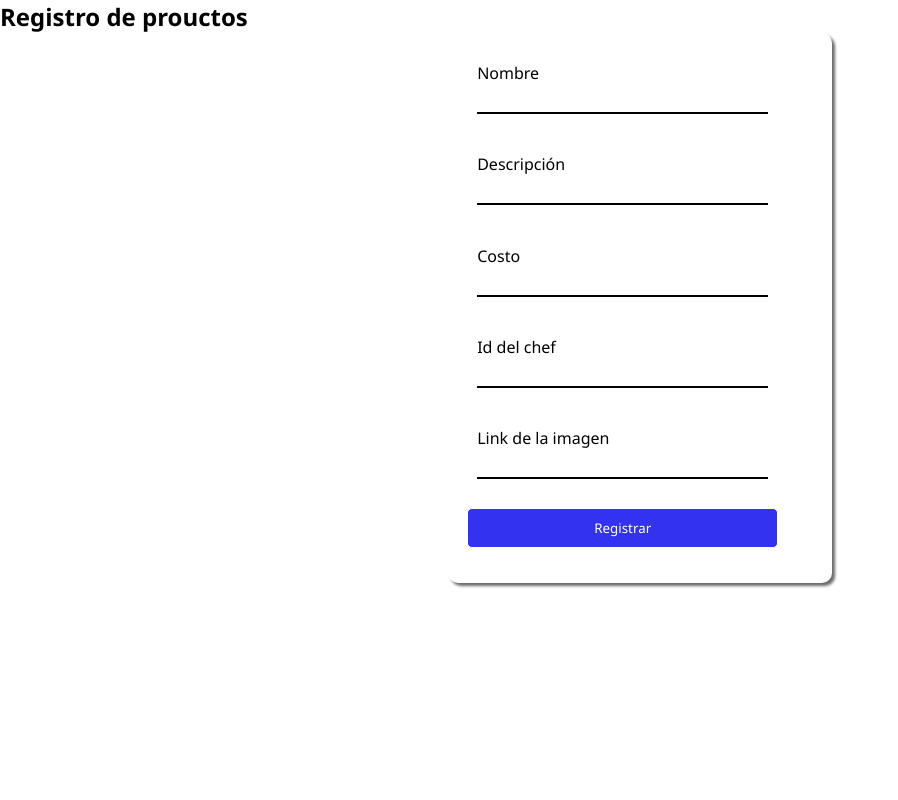
After one commit to ralex20015/Ifood_proyecto_web, a PHP site: page /pages/formProducts.html in a window 1280 px wide. The commit adds this page. Shown: the whole page, without its empty margins (0-898 px from the left). Run offline with PHP 8.4, Linux system fonts and the light colour scheme.

Commit message:
Add some features

```diff
--- /dev/null
+++ b/pages/formProducts.html
@@ -0,0 +1,38 @@
+<!DOCTYPE html>
+<html lang="en">
+<head>
+    <meta charset="UTF-8">
+    <meta http-equiv="X-UA-Compatible" content="IE=edge">
+    <meta name="viewport" content="width=device-width, initial-scale=1.0">
+    <link rel="stylesheet" href="../CSS/register.css">
+
+    <title>Registro de productos</title>
+</head>
+<body>
+    <h2>Registro de prouctos</h2>
+    <form class="container2" action="../php/imageRegister.php" method="POST">
+        <p class="element">
+            <label for="name">Nombre</label>
+            <input type="text" name="name">
+
+        </p>
+        <p class="element">
+            <label for="description">Descripción</label>
+            <input type="text" name="description">
+        </p>
+        <p class="element">
+            <label for="cost">Costo</label>
+            <input type="text" name="cost">
+        </p>
+        <p class="element">
+            <label for="id_chef">Id del chef</label>
+            <input type="text" name="id_chef">
+        </p>
+        <p class="element">
+            <label for="Link de la imagen">Link de la imagen</label>
+            <input type="text" name="image">
+        </p>
+        <button type="submit">Registrar</button>
+    </form>
+</body>
+</html>
--- a/pages/login.html
+++ b/pages/login.html
@@ -24,7 +24,6 @@
     </header>
 
     <main class="bg-image muted">
-
     </main>
     <section>
         <form action="../php/login.php" method="post" class="container2 login">
--- a/php/login.php
+++ b/php/login.php
@@ -12,7 +12,7 @@
         header("location: ../pages/products.html");
     }else{
         header("location: ../pages/login.html");
-        echo"Error de autentificación";
+
     }
 
     mysqli_close($conn);
```
Also changed, not shown: php/imageRegister.php (added, +15 -0 lines), JavaScript/Practica6.js (added).
